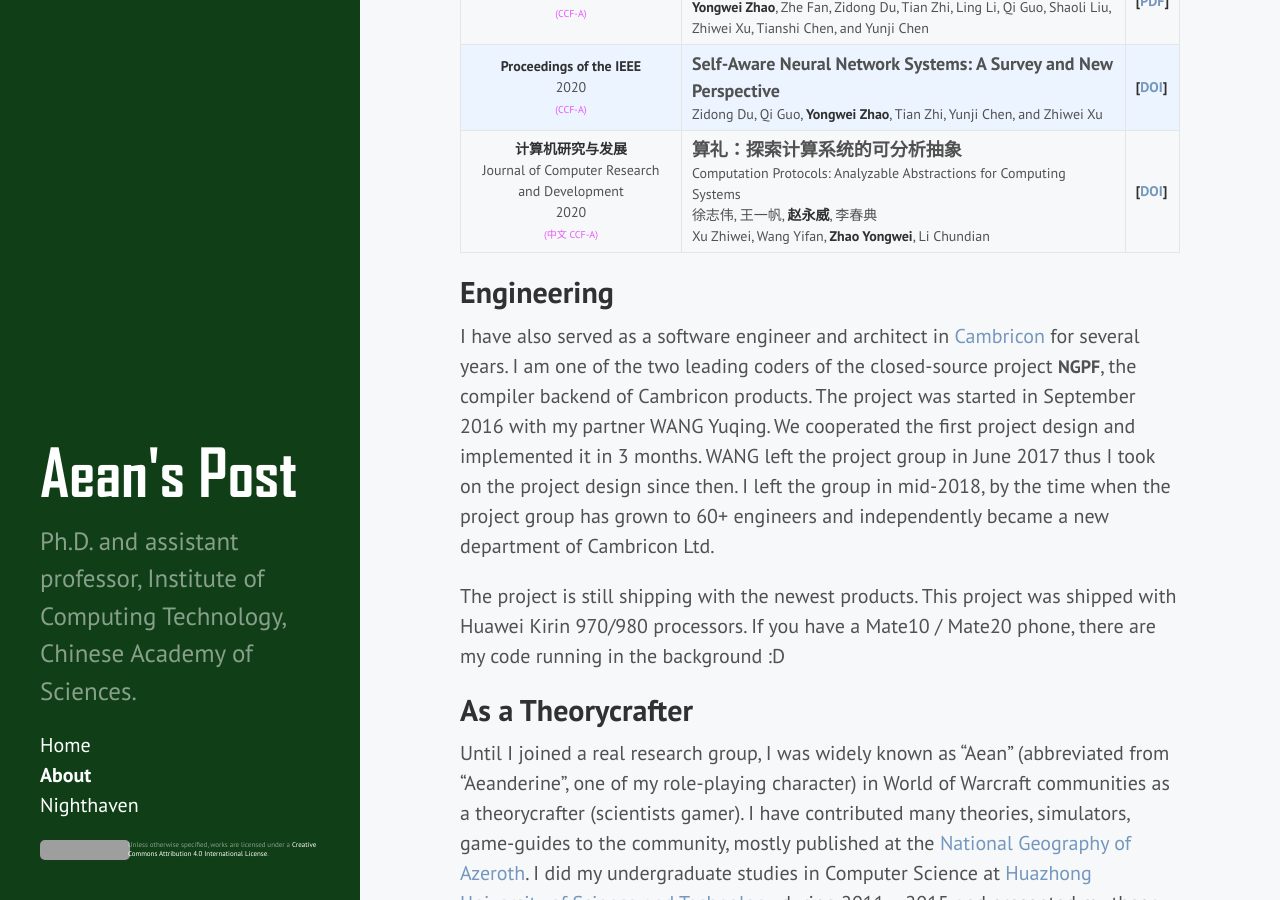
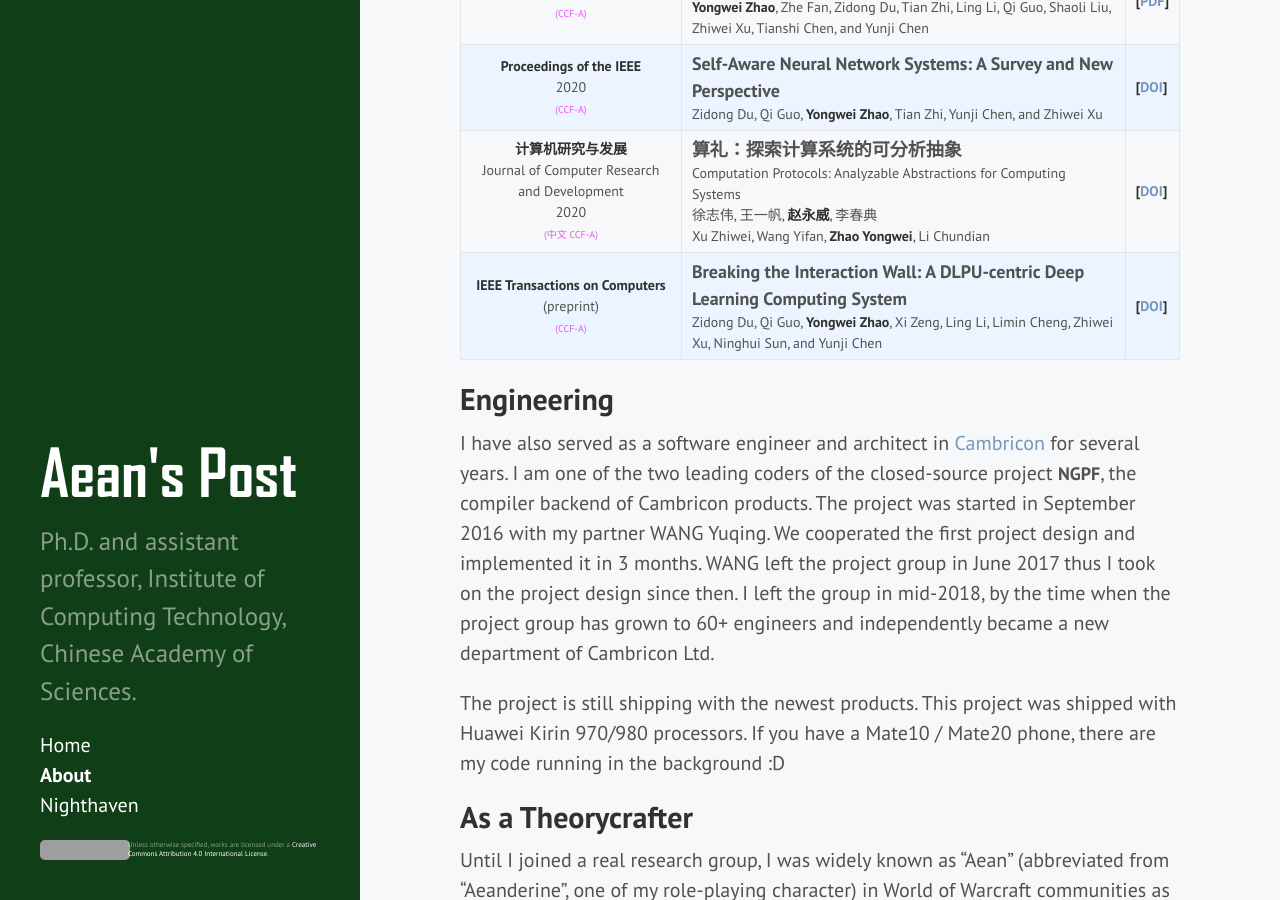
Before and after one commit to AeanSR/AeanSR.github.io, a Jekyll site: the page built from about.md, in a window 1280 px wide and 900 px high, scrolled down 755 px. Built offline with Jekyll 4.4.1, drawn with Linux system fonts in a browser that asks for light colours; grey boxes are pictures that could not be loaded.

Commit message:
Update about.md

```diff
--- a/about.md
+++ b/about.md
@@ -23,6 +23,7 @@ Today I am an assistant professor at ICT, CAS. My research interests are includi
 | __IEEE Transactions on Computers__<br>2020<br>~~(CCF-A)~~ | *Machine Learning Computers with Fractal von Neumann Architecture*<br> __Yongwei Zhao__, Zhe Fan, Zidong Du, Tian Zhi, Ling Li, Qi Guo, Shaoli Liu, Zhiwei Xu, Tianshi Chen, and Yunji Chen | __[[DOI](https://doi.org/10.1109/TC.2020.2982159)]__<br>__[[PDF](https://nighthaven.aean.net/barn/Rerra)]__ |
 | __Proceedings of the IEEE__<br>2020<br>~~(CCF-A)~~ | *Self-Aware Neural Network Systems: A Survey and New Perspective*<br> Zidong Du, Qi Guo, __Yongwei Zhao__, Tian Zhi, Yunji Chen, and Zhiwei Xu | __[[DOI](https://doi.org/10.1109/JPROC.2020.2977722)]__ |
 | __计算机研究与发展__<br>Journal of Computer Research and Development<br>2020<br>~~(中文 CCF-A)~~ | *算礼：探索计算系统的可分析抽象*<br>Computation Protocols: Analyzable Abstractions for Computing Systems <br> 徐志伟, 王一帆, __赵永威__, 李春典 <br> Xu Zhiwei, Wang Yifan, __Zhao Yongwei__, Li Chundian | __[[DOI](https://doi.org/10.7544/issn1000-1239.2020.20200058)]__ |
+| __IEEE Transactions on Computers__<br>(preprint)<br>~~(CCF-A)~~ | *Breaking the Interaction Wall: A DLPU-centric Deep Learning Computing System*<br> Zidong Du, Qi Guo, __Yongwei Zhao__, Xi Zeng, Ling Li, Limin Cheng, Zhiwei Xu, Ninghui Sun, and Yunji Chen |__[[DOI](https://doi.org/10.1109/TC.2020.3044245)]__ |
 
 ## Engineering
 
```
